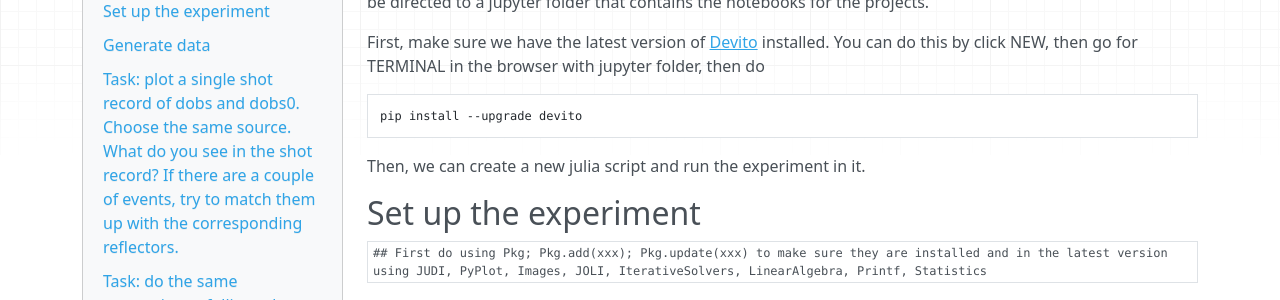
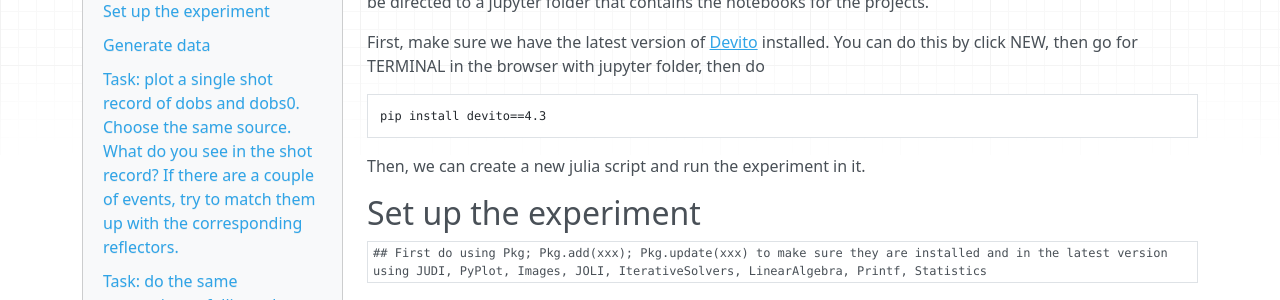
Before and after one commit to flexie/eas-4803-8803-ccs, an MkDocs documentation site: the page built from docs/Assignments/Exercise7.md, in a window 1280 px wide and 900 px high, scrolled down 337 px. Shown: the part 151-451 px from the top of the window. Built offline with MkDocs 1.6.1, drawn with Linux system fonts in a browser that asks for light colours; nearby versions of some CDN libraries; old or Windows-style settings are respelled for this version of MkDocs.

Commit message:
update devito version

````diff
--- a/docs/Assignments/Exercise7.md
+++ b/docs/Assignments/Exercise7.md
@@ -23,7 +23,7 @@ You will then be directed to a jupyter folder that contains the notebooks for th
 First, make sure we have the latest version of [Devito](https://www.devitoproject.org) installed. You can do this by click NEW, then go for TERMINAL in the browser with jupyter folder, then do
 
 ```bash
-pip install --upgrade devito
+pip install devito==4.3
 ```
 
 Then, we can create a new julia script and run the experiment in it.
````
